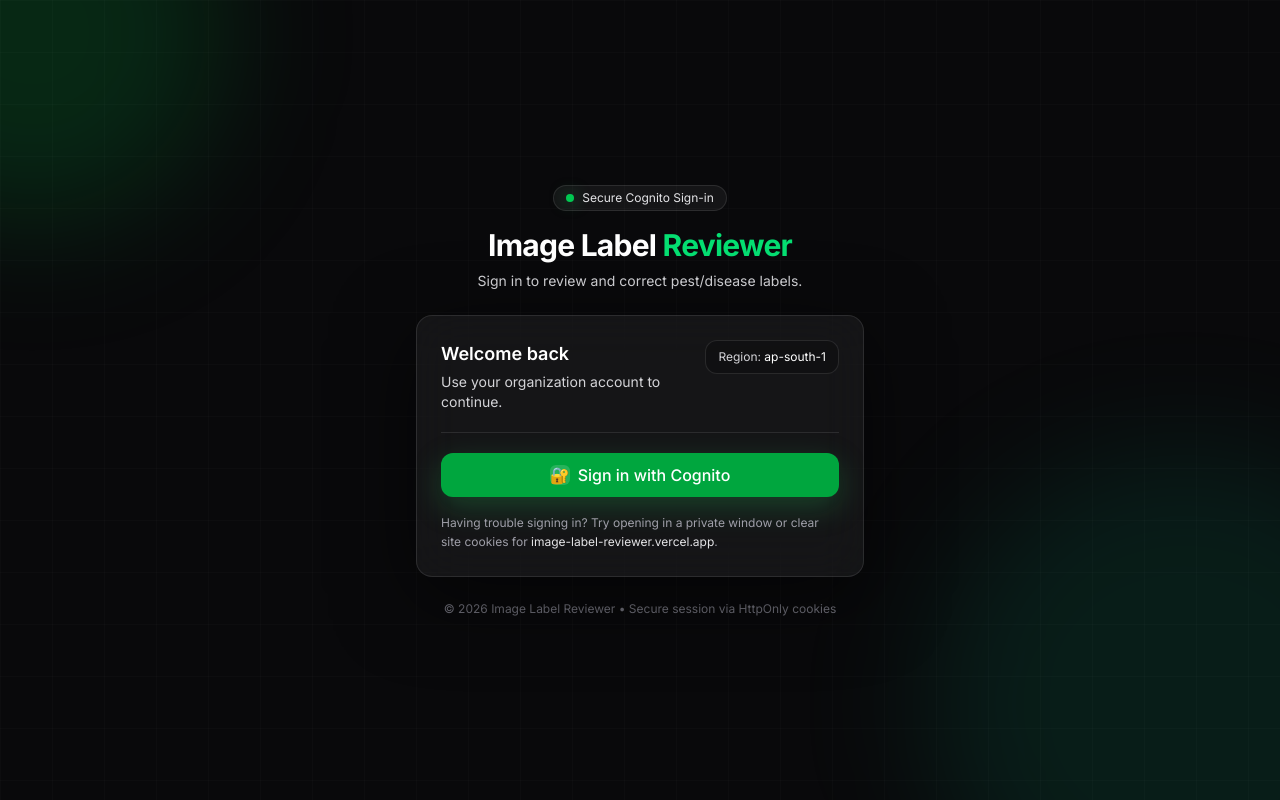
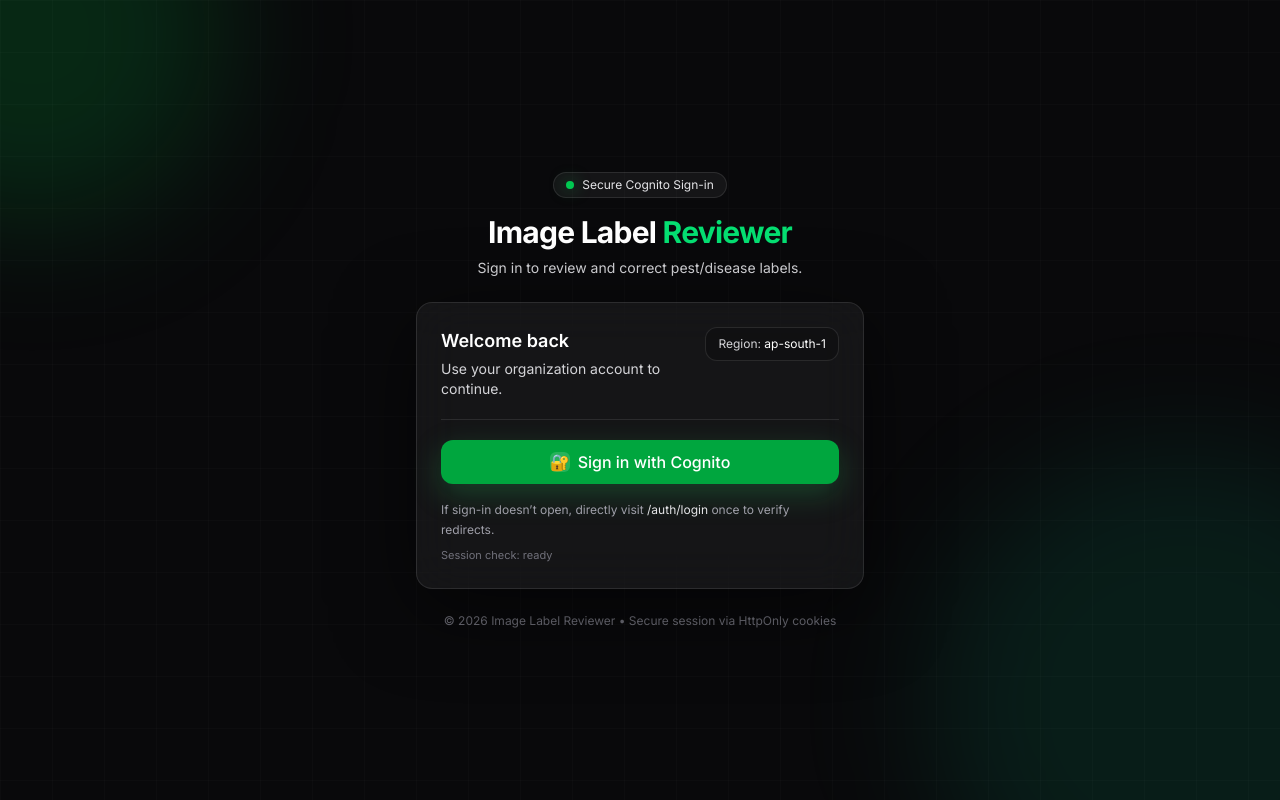
Before and after one commit to sandeepsaini2822-code/ImagelabelReviewer, a Next.js app: page /login in a window 1280 px wide. Built offline with nearby package versions, Linux system fonts and the light colour scheme; no server answers.

Commit message:
Fix Cognito redirect with full navigation

```diff
--- a/app/login/LoginClient.tsx
+++ b/app/login/LoginClient.tsx
@@ -13,7 +13,7 @@
   const [signingIn, setSigningIn] = useState(false)
   const ran = useRef(false)
 
-  // ✅ If coming from logout, show message briefly then clean URL
+  // ✅ If coming from logout, show message briefly then clean URL (do NOT auto-login)
   useEffect(() => {
     if (!loggedOut) return
     const t = setTimeout(() => {
@@ -22,21 +22,28 @@
     return () => clearTimeout(t)
   }, [loggedOut, router])
 
-  // ✅ Session check
+  // ✅ session check (but NEVER block the sign-in button forever)
   useEffect(() => {
     if (ran.current) return
     ran.current = true
 
     fetch("/api/auth/ping", { credentials: "include", cache: "no-store" })
       .then((res) => {
-        if (res.ok) {
-          router.replace("/")
-        } else {
-          setChecking(false)
-        }
+        if (res.ok) router.replace("/")
+        else setChecking(false)
       })
       .catch(() => setChecking(false))
+      .finally(() => {
+        // extra safety: ensure button becomes clickable
+        setChecking(false)
+      })
   }, [router])
+
+  function goToCognito() {
+    setSigningIn(true)
+    // ✅ Full navigation (not Next router) so redirects to Cognito always work
+    window.location.assign("/auth/login")
+  }
 
   return (
     <main className="min-h-screen relative overflow-hidden bg-zinc-950 text-white">
@@ -49,7 +56,7 @@
 
       <div className="relative z-10 min-h-screen flex items-center justify-center p-6">
         <div className="w-full max-w-md">
-          {/* Header */}
+          {/* Brand header */}
           <div className="mb-6 text-center">
             <div className="inline-flex items-center gap-2 rounded-full border border-white/10 bg-white/5 px-3 py-1 text-xs text-zinc-200">
               <span className="h-2 w-2 rounded-full bg-green-500 shadow-[0_0_16px_rgba(34,197,94,0.6)]" />
@@ -60,7 +67,6 @@
               <span className="text-white">Image Label</span>{" "}
               <span className="text-green-400">Reviewer</span>
             </h1>
-
             <p className="mt-2 text-sm text-zinc-300">
               Sign in to review and correct pest/disease labels.
             </p>
@@ -89,21 +95,17 @@
 
             <div className="my-5 h-px bg-white/10" />
 
-            {/* Sign In Button */}
+            {/* Button */}
             <button
-              disabled={checking || signingIn}
-              onClick={() => {
-                setSigningIn(true)
-                window.location.href = "/auth/login"   // 🔥 full redirect (no router)
+              // ✅ IMPORTANT: don't block sign-in while "checking"
+              disabled={signingIn}
+              onClick={(e) => {
+                e.preventDefault()
+                goToCognito()
               }}
               className="group w-full h-11 rounded-xl bg-green-600 hover:bg-green-500 active:bg-green-600 disabled:opacity-50 disabled:cursor-not-allowed transition flex items-center justify-center gap-2 font-medium shadow-[0_10px_30px_rgba(34,197,94,0.25)]"
             >
-              {checking ? (
-                <>
-                  <span className="h-4 w-4 rounded-full border-2 border-white/30 border-t-white animate-spin" />
-                  Checking session…
-                </>
-              ) : signingIn ? (
+              {signingIn ? (
                 <>
                   <span className="h-4 w-4 rounded-full border-2 border-white/30 border-t-white animate-spin" />
                   Redirecting…
@@ -119,8 +121,13 @@
             </button>
 
             <p className="mt-4 text-xs text-zinc-400 leading-relaxed">
-              Having trouble signing in? Try opening in a private window or clear site cookies for{" "}
-              <span className="text-zinc-200">image-label-reviewer.vercel.app</span>.
+              If sign-in doesn’t open, directly visit{" "}
+              <span className="text-zinc-200">/auth/login</span> once to verify redirects.
+            </p>
+
+            {/* Optional tiny debug hint */}
+            <p className="mt-2 text-[11px] text-zinc-500">
+              Session check: {checking ? "checking…" : "ready"}
             </p>
           </div>
 
--- a/app/login/page.tsx
+++ b/app/login/page.tsx
@@ -1,4 +1,5 @@
 export const dynamic = "force-dynamic"
+
 
 import { Suspense } from "react"
 import LoginClient from "./LoginClient"
```
